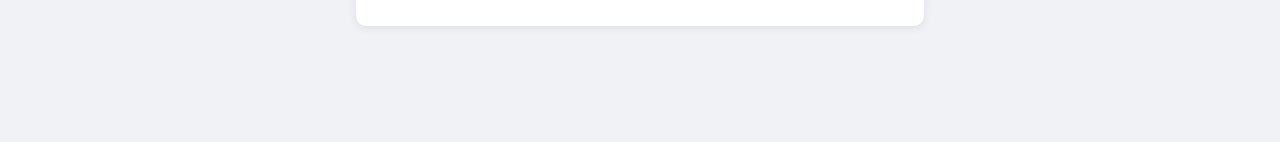
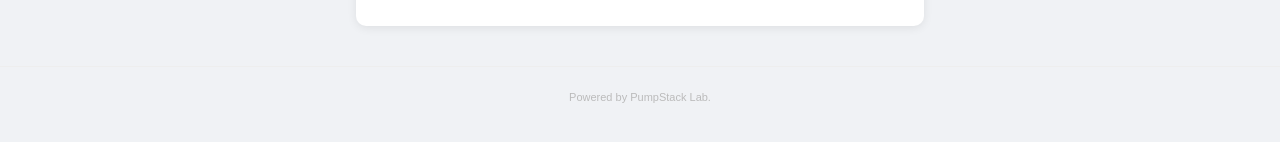
Before and after one commit to pumpstack-lab/psl-shobo-demo, a Flask app: page /property/new in a window 1280 px wide. Shown: the part 644-786 px from the top of the page. Run offline with Flask 3, Linux system fonts and the light colour scheme.

Commit message:
feat: 全画面にPSLフッターを追加

```diff
--- a/app/templates/property_form.html
+++ b/app/templates/property_form.html
@@ -36,6 +36,13 @@ input:focus { outline: none; border-color: #c0392b; }
   border: 1px solid #ddd; border-radius: 6px; font-size: 14px; cursor: pointer;
   text-decoration: none; display: flex; align-items: center;
 }
+
+.psl-footer {
+  text-align: center; padding: 24px 16px;
+  font-size: 11px; color: #bbb; border-top: 1px solid #eee; margin-top: 40px;
+}
+.psl-footer a { color: #bbb; text-decoration: none; }
+.psl-footer a:hover { color: #888; }
 </style>
 </head>
 <body>
@@ -76,5 +83,7 @@ input:focus { outline: none; border-color: #c0392b; }
     </form>
   </div>
 </div>
+
+<div class="psl-footer">Powered by <a href="https://pumpstack-lab.github.io" target="_blank">PumpStack Lab.</a></div>
 </body>
 </html>
```
Also changed, not shown: app/templates/dashboard.html (+9 -0 lines), app/templates/report_preview.html (+10 -0 lines), app/templates/report_share.html (+8 -0 lines).
